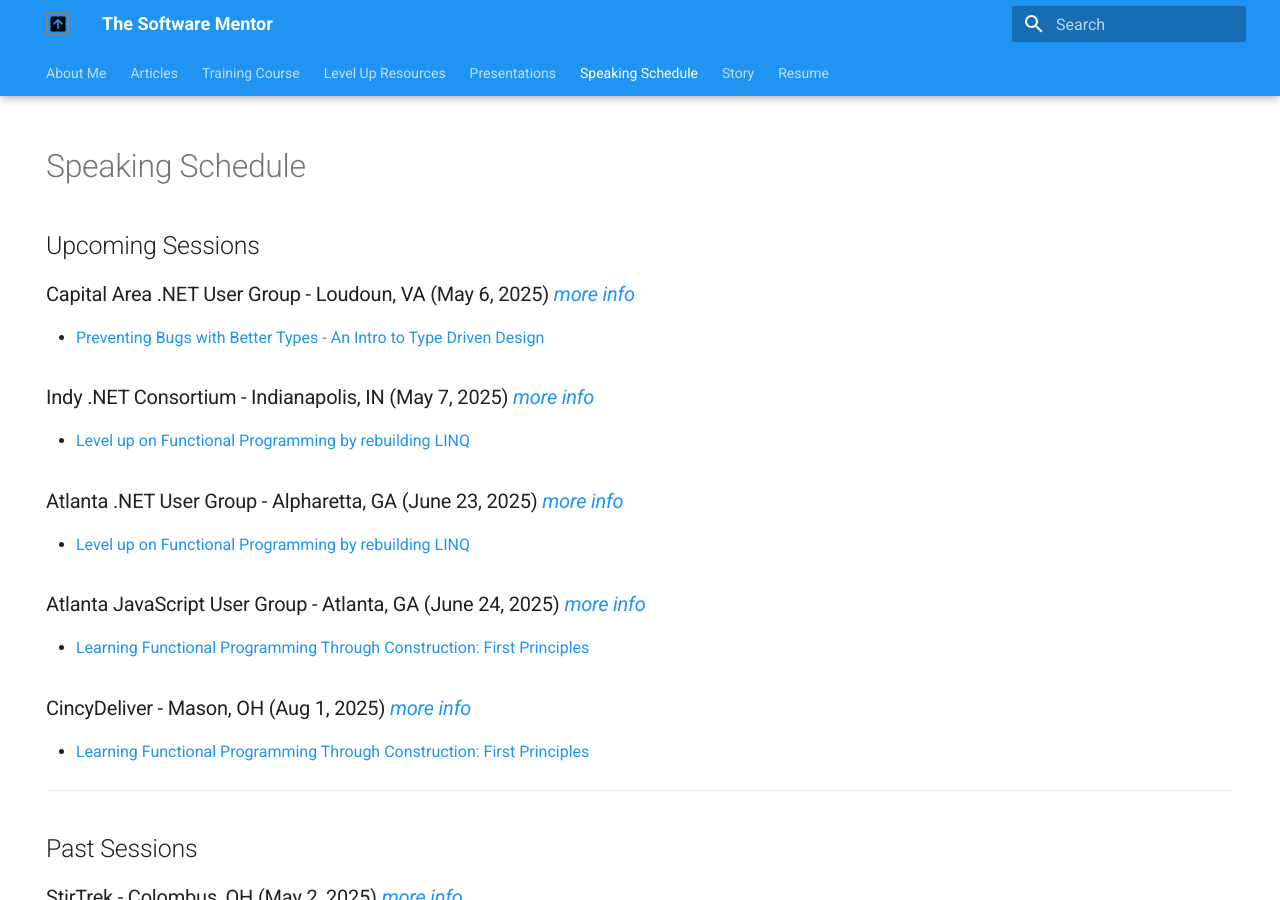
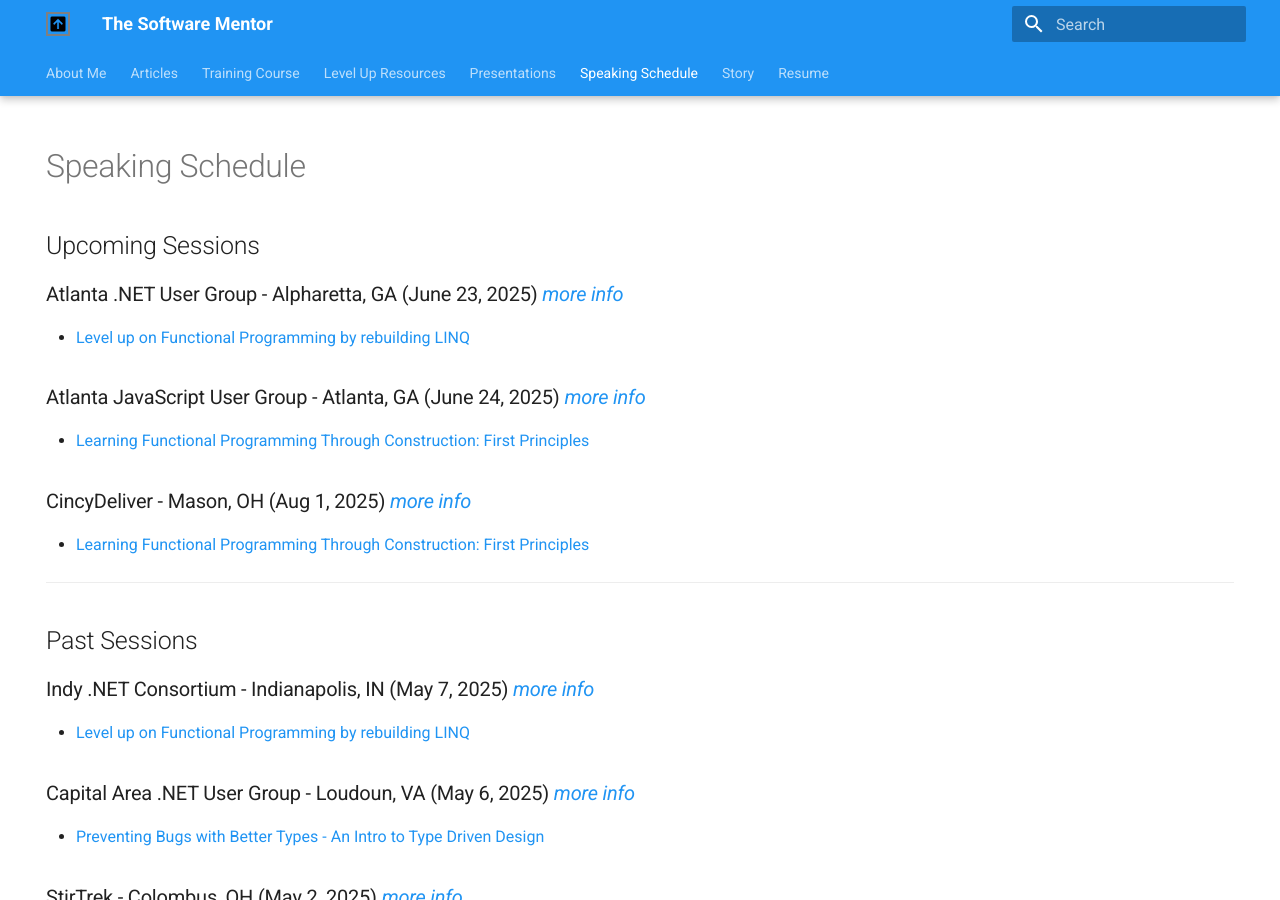
Before and after one commit to cameronpresley/blog, an MkDocs documentation site: the page built from docs/speaking-schedule.md, in a window 1280 px wide and 900 px high. Built offline with MkDocs 1.6.1 and Material for MkDocs 9.7.7, drawn with Linux system fonts in a browser that asks for light colours; plug-ins that fetch from the network failed and are left out; part of the change alters nothing that is shown.

```diff
--- a/docs/speaking-schedule.md
+++ b/docs/speaking-schedule.md
@@ -6,14 +6,6 @@ hide:
 
 # Speaking Schedule
 ## Upcoming Sessions
-
-### Capital Area .NET User Group - Loudoun, VA (May 6, 2025) _[more info](https://www.meetup.com/caparea-net/events/307412739)_
-
-- [Preventing Bugs with Better Types - An Intro to Type Driven Design]()
-
-### Indy .NET Consortium - Indianapolis, IN (May 7, 2025) _[more info](https://www.meetup.com/indy-net-consortium/events/305129423)_
-
-- [Level up on Functional Programming by rebuilding LINQ](./presentations.md#level-up-on-functional-programming-by-rebuilding-linq)
 
 ### Atlanta .NET User Group - Alpharetta, GA (June 23, 2025) _[more info](https://www.meetup.com/atlanta-net-user-group/events/307573789/)_
 
@@ -29,6 +21,14 @@ hide:
 
 ---
 ## Past Sessions
+
+### Indy .NET Consortium - Indianapolis, IN (May 7, 2025) _[more info](https://www.meetup.com/indy-net-consortium/events/305129423)_
+
+- [Level up on Functional Programming by rebuilding LINQ](./presentations.md#level-up-on-functional-programming-by-rebuilding-linq)
+
+### Capital Area .NET User Group - Loudoun, VA (May 6, 2025) _[more info](https://www.meetup.com/caparea-net/events/307412739)_
+
+- [Preventing Bugs with Better Types - An Intro to Type Driven Design]()
 
 ### StirTrek - Colombus, OH (May 2, 2025) _[more info](https://stirtrek.com/)_
 
```
